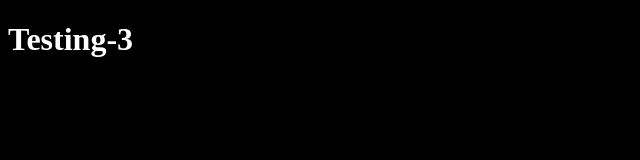
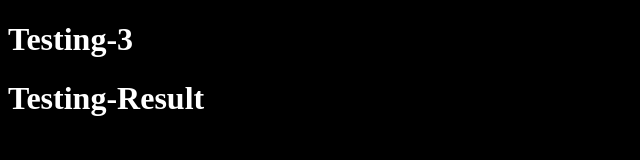
Before and after one commit to zelzakzouk/funnytesting3, a plain HTML site: page funnytesting3/index.html in a window 1280 px wide. Shown: the whole page, without its empty margins (0-640 px from the left). Drawn offline with Linux system fonts and the light colour scheme.

Commit message:
Update index.html

```diff
--- a/funnytesting3/index.html
+++ b/funnytesting3/index.html
@@ -8,6 +8,7 @@
   </head>
   <body>
     <h1>Testing-3</h1>
+    <h1>Testing-Result</h1>
     <script src="main.js"></script>
   </body>
 </html>
```
